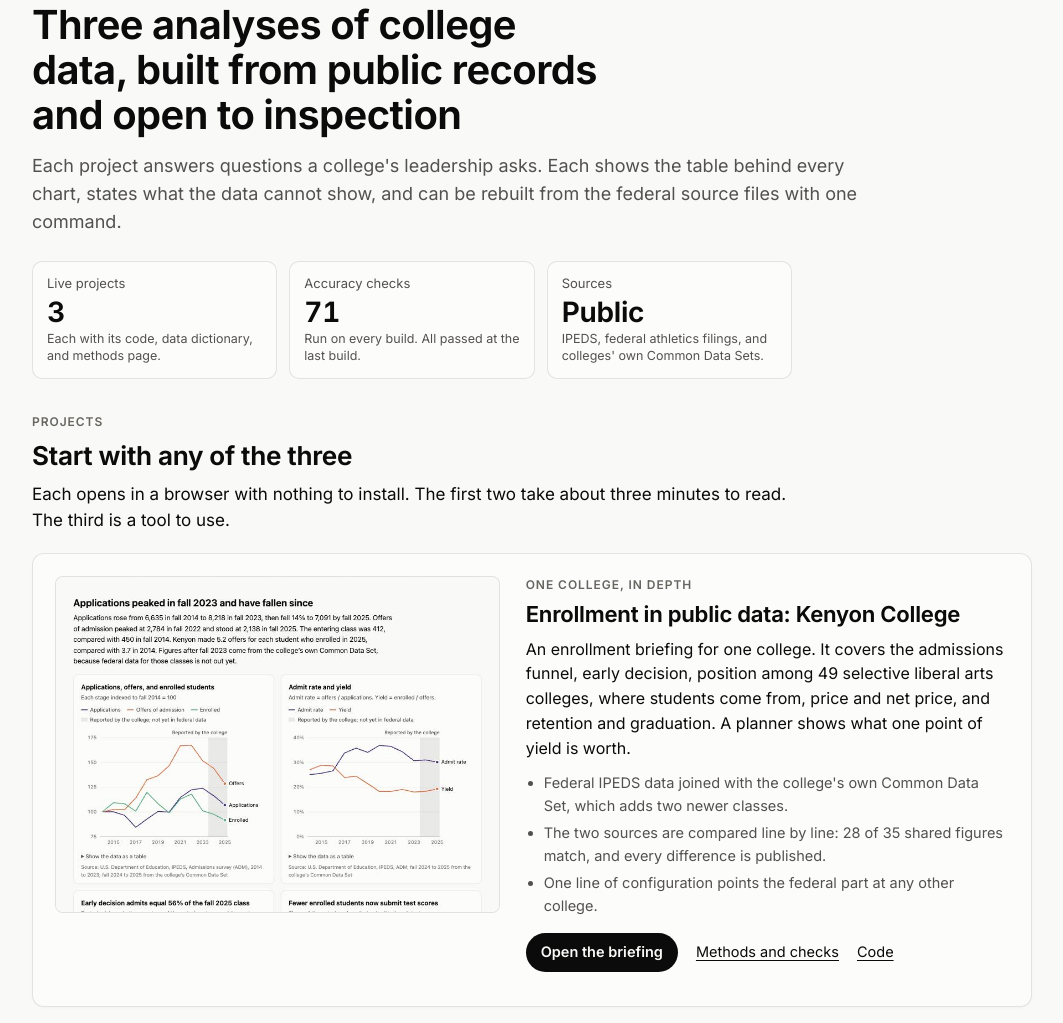
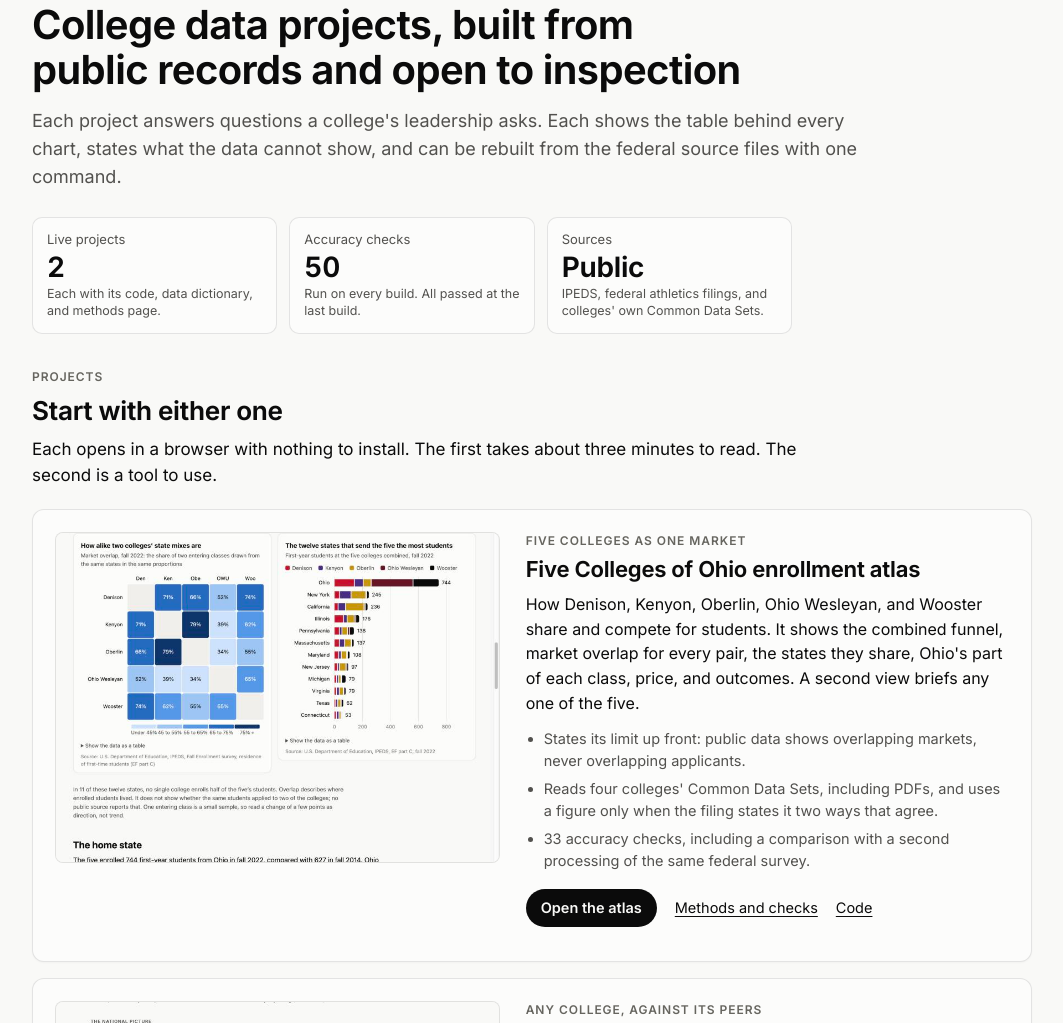
Before and after one commit to estetler-mbadba/estetler-mbadba.github.io, a plain HTML site: page index.html in a window 1280 px wide. Shown: the part 121-1144 px from the top of the page, without its empty margins (108-1171 px from the left). Drawn offline with Linux system fonts and the light colour scheme.

Commit message:
Make the home page school-neutral
Remove the single-college briefing card and point the skills table at the
other two projects. Counts updated: two live projects, 50 accuracy checks.

Co-Authored-By: Claude Fable 5.2 <noreply@anthropic.com>

```diff
--- a/index.html
+++ b/index.html
@@ -4,7 +4,7 @@
 <meta charset="utf-8">
 <meta name="viewport" content="width=device-width, initial-scale=1">
 <title>Eric Stetler · College data projects</title>
-<meta name="description" content="Three analyses of college data, built from public federal records with SQL and an AI coding agent. Each is live, open source, and checked against outside sources.">
+<meta name="description" content="Analyses of college data, built from public federal records with SQL and an AI coding agent. Each is live, open source, and checked against outside sources.">
 <link rel="preconnect" href="https://fonts.googleapis.com">
 <link rel="preconnect" href="https://fonts.gstatic.com" crossorigin>
 <link rel="stylesheet" href="https://fonts.googleapis.com/css2?family=Inter:wght@400..700&display=swap">
@@ -28,34 +28,19 @@
 
 <header class="top">
   <p class="eyebrow">College data projects</p>
-  <h1>Three analyses of college data, built from public records and open to inspection</h1>
+  <h1>College data projects, built from public records and open to inspection</h1>
   <p class="deck">Each project answers questions a college's leadership asks. Each shows the table behind every chart, states what the data cannot show, and can be rebuilt from the federal source files with one command.</p>
   <div class="tiles">
-    <div class="tile"><span class="label">Live projects</span><span class="value">3</span><span class="delta">Each with its code, data dictionary, and methods page.</span></div>
-    <div class="tile"><span class="label">Accuracy checks</span><span class="value">71</span><span class="delta">Run on every build. All passed at the last build.</span></div>
+    <div class="tile"><span class="label">Live projects</span><span class="value">2</span><span class="delta">Each with its code, data dictionary, and methods page.</span></div>
+    <div class="tile"><span class="label">Accuracy checks</span><span class="value">50</span><span class="delta">Run on every build. All passed at the last build.</span></div>
     <div class="tile"><span class="label">Sources</span><span class="value">Public</span><span class="delta">IPEDS, federal athletics filings, and colleges' own Common Data Sets.</span></div>
   </div>
 </header>
 
 <section id="projects">
   <p class="kicker">Projects</p>
-  <h2>Start with any of the three</h2>
-  <p class="finding">Each opens in a browser with nothing to install. The first two take about three minutes to read. The third is a tool to use.</p>
-
-  <article class="card project">
-    <a class="shot" href="https://estetler-mbadba.github.io/kenyon-enrollment-insights/"><img src="img/kenyon-enrollment-insights.jpg" width="800" height="605" alt="The admissions funnel section of the Kenyon enrollment briefing" loading="lazy"></a>
-    <div>
-      <p class="kicker">One college, in depth</p>
-      <h3><a href="https://estetler-mbadba.github.io/kenyon-enrollment-insights/">Enrollment in public data: Kenyon College</a></h3>
-      <p>An enrollment briefing for one college. It covers the admissions funnel, early decision, position among 49 selective liberal arts colleges, where students come from, price and net price, and retention and graduation. A planner shows what one point of yield is worth.</p>
-      <ul>
-        <li>Federal IPEDS data joined with the college's own Common Data Set, which adds two newer classes.</li>
-        <li>The two sources are compared line by line: 28 of 35 shared figures match, and every difference is published.</li>
-        <li>One line of configuration points the federal part at any other college.</li>
-      </ul>
-      <p class="links"><a class="btn" href="https://estetler-mbadba.github.io/kenyon-enrollment-insights/">Open the briefing</a> <a href="https://estetler-mbadba.github.io/kenyon-enrollment-insights/methods.html">Methods and checks</a> <a href="https://github.com/estetler-mbadba/kenyon-enrollment-insights">Code</a></p>
-    </div>
-  </article>
+  <h2>Start with either one</h2>
+  <p class="finding">Each opens in a browser with nothing to install. The first takes about three minutes to read. The second is a tool to use.</p>
 
   <article class="card project">
     <a class="shot" href="https://estetler-mbadba.github.io/ohio-five-enrollment-atlas/"><img src="img/ohio-five-enrollment-atlas.jpg" width="800" height="596" alt="Market overlap between each pair of the Five Colleges of Ohio" loading="lazy"></a>
@@ -90,7 +75,7 @@
 
 <section id="method">
   <p class="kicker">How they are built</p>
-  <h2>What the three have in common</h2>
+  <h2>What the projects have in common</h2>
   <dl class="how">
     <dt>Built from the source files</dt>
     <dd>One command downloads the federal files and rebuilds every number. No figure is typed or pasted in by hand, and the projects need nothing beyond standard Python.</dd>
@@ -113,15 +98,15 @@
       <thead><tr><th scope="col">Skill</th><th scope="col">Best example</th></tr></thead>
       <tbody>
         <tr><td>SQL: joins, common table expressions, window functions, medians</td><td><a href="https://github.com/estetler-mbadba/athletics-benchmarking-explorer/blob/main/sql/03_marts.sql">Athletics explorer, <code>sql/03_marts.sql</code></a></td></tr>
-        <tr><td>Data modeling and a data dictionary</td><td><a href="https://github.com/estetler-mbadba/kenyon-enrollment-insights/blob/main/DATA_DICTIONARY.md">Kenyon briefing, <code>DATA_DICTIONARY.md</code></a></td></tr>
-        <tr><td>Reconciling two sources that disagree</td><td><a href="https://estetler-mbadba.github.io/kenyon-enrollment-insights/methods.html">Kenyon briefing, methods page</a></td></tr>
+        <tr><td>Data modeling and a data dictionary</td><td><a href="https://github.com/estetler-mbadba/ohio-five-enrollment-atlas/blob/main/DATA_DICTIONARY.md">Ohio Five atlas, <code>DATA_DICTIONARY.md</code></a></td></tr>
+        <tr><td>Reconciling two sources that disagree</td><td><a href="https://estetler-mbadba.github.io/ohio-five-enrollment-atlas/methods.html#second-source">Ohio Five atlas, methods page</a></td></tr>
         <tr><td>Matching records that share no common ID</td><td><a href="https://github.com/estetler-mbadba/athletics-benchmarking-explorer/blob/main/pipeline/conference_seed.py">Athletics explorer, <code>pipeline/conference_seed.py</code></a></td></tr>
         <tr><td>Comparison groups and benchmarks</td><td><a href="https://estetler-mbadba.github.io/ohio-five-enrollment-atlas/methods.html">Ohio Five atlas, methods page</a></td></tr>
         <tr><td>Automated accuracy checks</td><td><a href="https://github.com/estetler-mbadba/ohio-five-enrollment-atlas/blob/main/pipeline/checks.py">Ohio Five atlas, <code>pipeline/checks.py</code></a></td></tr>
         <tr><td>Dashboards a non-specialist can read</td><td><a href="https://estetler-mbadba.github.io/ohio-five-enrollment-atlas/">Ohio Five atlas, consortium overview</a></td></tr>
         <tr><td>An interactive tool with shareable views</td><td><a href="https://estetler-mbadba.github.io/athletics-benchmarking-explorer/">Athletics explorer</a></td></tr>
-        <tr><td>AI-assisted development with the work verified</td><td><a href="https://github.com/estetler-mbadba/kenyon-enrollment-insights/blob/main/AI_WORKFLOW.md">Kenyon briefing, <code>AI_WORKFLOW.md</code></a></td></tr>
-        <tr><td>Exports ready for Tableau, Power BI, or Excel</td><td><a href="https://github.com/estetler-mbadba/kenyon-enrollment-insights/tree/main/data/marts">Kenyon briefing, <code>data/marts/</code></a></td></tr>
+        <tr><td>AI-assisted development with the work verified</td><td><a href="https://github.com/estetler-mbadba/athletics-benchmarking-explorer/blob/main/AI_WORKFLOW.md">Athletics explorer, <code>AI_WORKFLOW.md</code></a></td></tr>
+        <tr><td>Exports ready for Tableau, Power BI, or Excel</td><td><a href="https://github.com/estetler-mbadba/ohio-five-enrollment-atlas/tree/main/data/marts">Ohio Five atlas, <code>data/marts/</code></a></td></tr>
       </tbody>
     </table>
   </div></div>
```
Also changed, not shown: img/kenyon-enrollment-insights.jpg (deleted), 1 other file.
